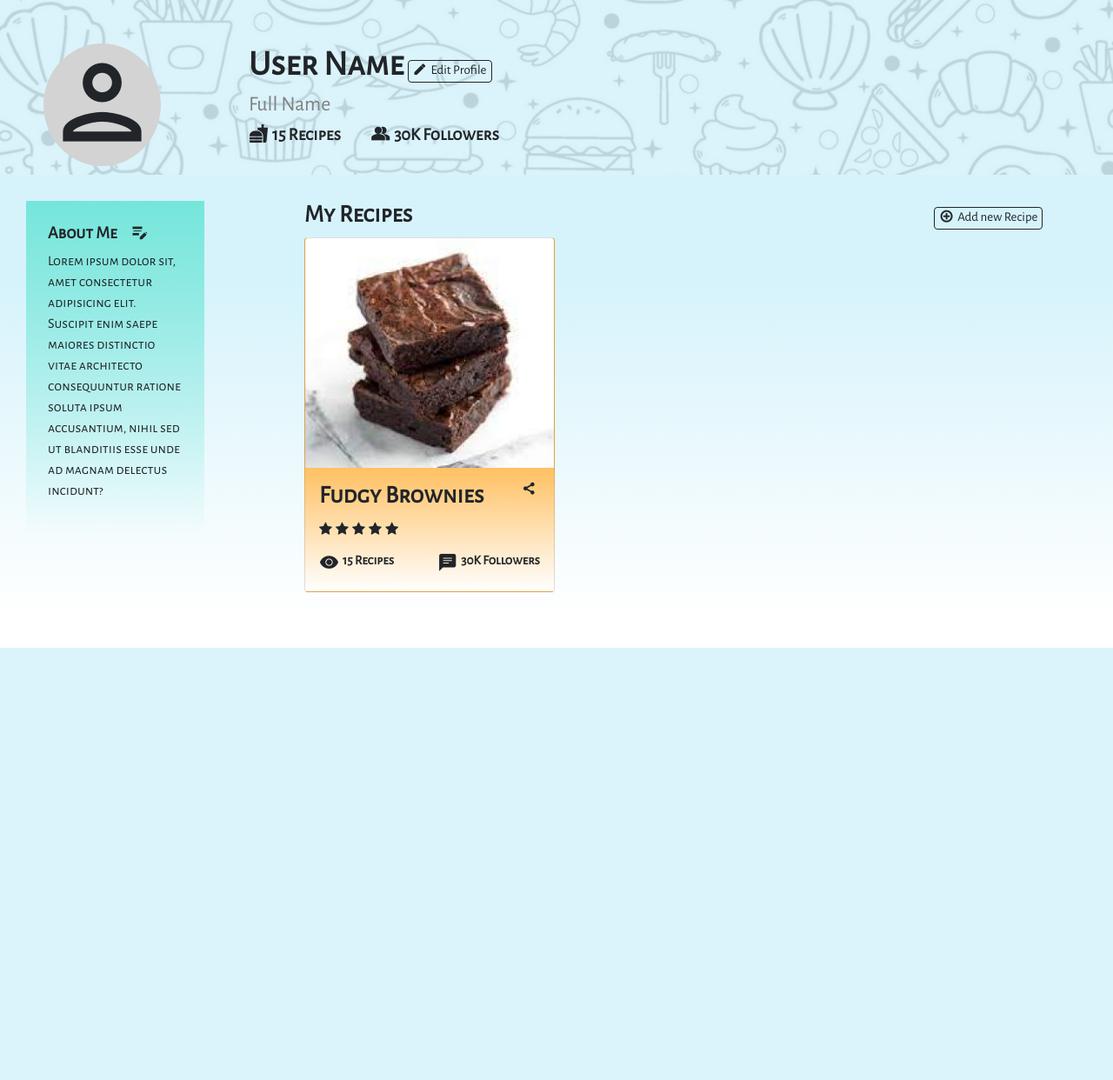
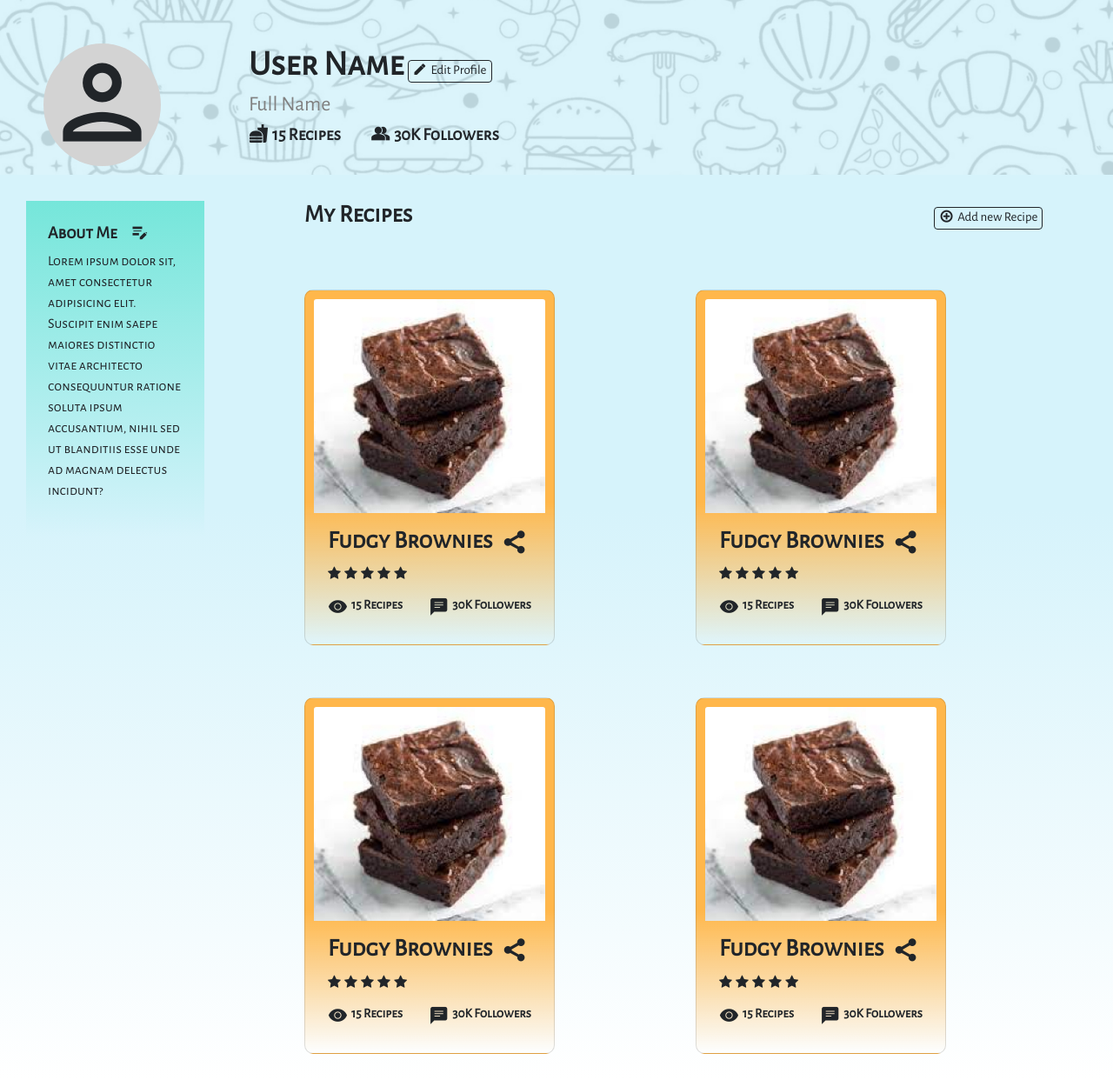
Before and after one commit to Akshattkain/Kozy-Kitchen, a PHP site: page /pages/profile.html in a window 1280 px wide. Shown: the part 55-1297 px from the top of the page at 87% size. Before the commit the page ends 800 px from the top, so only its background shows below. Run offline with PHP 8.4, Linux system fonts and the light colour scheme; some libraries are stand-ins or nearby versions.

Commit message:
Profile page done

```diff
--- /dev/null
+++ b/components/profile-card.html
@@ -0,0 +1,66 @@
+<!DOCTYPE html>
+<html>
+  <head>
+    <style>
+      .recipe-card {
+        background: linear-gradient(
+          180deg,
+          #ffb74b 59.9%,
+          rgba(255, 183, 75, 0) 100%
+        );
+        padding: 10px;
+        border-radius: 10px;
+      }
+
+      .recipe-card .card-title {
+        font-size: 28px;
+        font-family: "Alegreya Sans SC";
+        font-weight: 700;
+        display: inline-block;
+      }
+
+      .share-icon {
+        font-size: 30px !important;
+        margin-left: 3%;
+        float: right;
+        line-height: 1.2em;
+      }
+
+      .comments-icon {
+        font-size: 15px;
+      }
+
+      .comments-count {
+        font-size: 15px !important;
+      }
+    </style>
+  </head>
+  <body>
+    <div class="card recipe-card" style="width: 18rem">
+      <img src="../images/image 15.jpg" class="card-img-top" alt="..." />
+      <div class="card-body">
+        <h5 class="card-title">Fudgy Brownies</h5>
+        <i class="material-icons share-icon"> share </i>
+        <p class="card-text">
+          <i class="fa fa-star"></i>
+          <i class="fa fa-star"></i>
+          <i class="fa fa-star"></i>
+          <i class="fa fa-star"></i>
+          <i class="fa fa-star"></i>
+        </p>
+        <div class="stats-container">
+          <div class="stats">
+            <span class="material-icons"> visibility </span>
+            <h6 style="font-size: 15px">15 Recipes</h6>
+          </div>
+          <div class="stats" style="float: right; margin: 0%">
+            <span class="material-icons comments-icon"> chat </span>
+            <h6 style="font-size: 10px" class="comments-count">
+              30K Followers
+            </h6>
+          </div>
+        </div>
+      </div>
+    </div>
+  </body>
+</html>
--- a/pages/profile.html
+++ b/pages/profile.html
@@ -54,33 +54,12 @@
         text="Add new Recipe"
         textSize="15px"
       />
-      <div class="grid-container"></div>
-
-    <div class="card recipe-card" style="width: 18rem;">
-      <img src="../images/image 15.jpg" class="card-img-top" alt="...">
-      <div class="card-body">
-        <h5 class="card-title">Fudgy Brownies</h5>
-        <i class="material-icons share-icon"> share </i>
-        <p class="card-text"><i class="fa fa-star"></i>
-          <i class="fa fa-star"></i>
-          <i class="fa fa-star"></i>
-          <i class="fa fa-star"></i>
-          <i class="fa fa-star"></i></p>
-          <div class="stats-container">
-
-            <div class="stats">
-              <span class="material-icons"> visibility </span>
-              <h6 style="font-size:  15px;">15 Recipes</h6>
-            </div>
-            <div class="stats" style="float: right; margin: 0%;">
-              <span class="material-icons comments-icon"> chat </span>
-              <h6 style="font-size: 10px;" class="comments-count">30K Followers</h6>
-            </div>
-          </div>
-
-
+      <div class="grid-container">
+        <div class="grid-item"></div>
+        <div class="grid-item"></div>
+        <div class="grid-item"></div>
+        <div class="grid-item"></div>
       </div>
-    </div>
 
     <script
       src="https://cdn.jsdelivr.net/npm/bootstrap@5.1.3/dist/js/bootstrap.bundle.min.js"
@@ -89,6 +68,7 @@
     ></script>
     <script>
       $("#nav").load("../components/navbar.html");
+      $(".grid-item").load("../components/profile-card.html")
     </script>
   </body>
 </html>
--- a/styles/profile.css
+++ b/styles/profile.css
@@ -94,29 +94,6 @@ body {
     grid-template-columns: auto auto;
 }
 
-.recipe-card {
-    background: linear-gradient(180deg, #FFB74B 59.9%, rgba(255, 183, 75, 0) 100%);
-    border-radius: 10px;
+.grid-item {
+    margin-top: 60px;
 }
-
-.recipe-card .card-title {
-    font-size: 28px;
-    font-family: 'Alegreya Sans SC';
-    font-weight: 700;
-    display: inline-block;
-  }
-
-.share-icon {
-    font-size: 30px !important;
-    margin-left: 3%;
-    float: right;
-    line-height: 1.2em;
-  }
-
-.comments-icon {
-    font-size: 15px ;
-}
-
-.comments-count {
-    font-size: 15px !important;
-}
```
Also changed, not shown: styles/home.css (+1 -9 lines).
